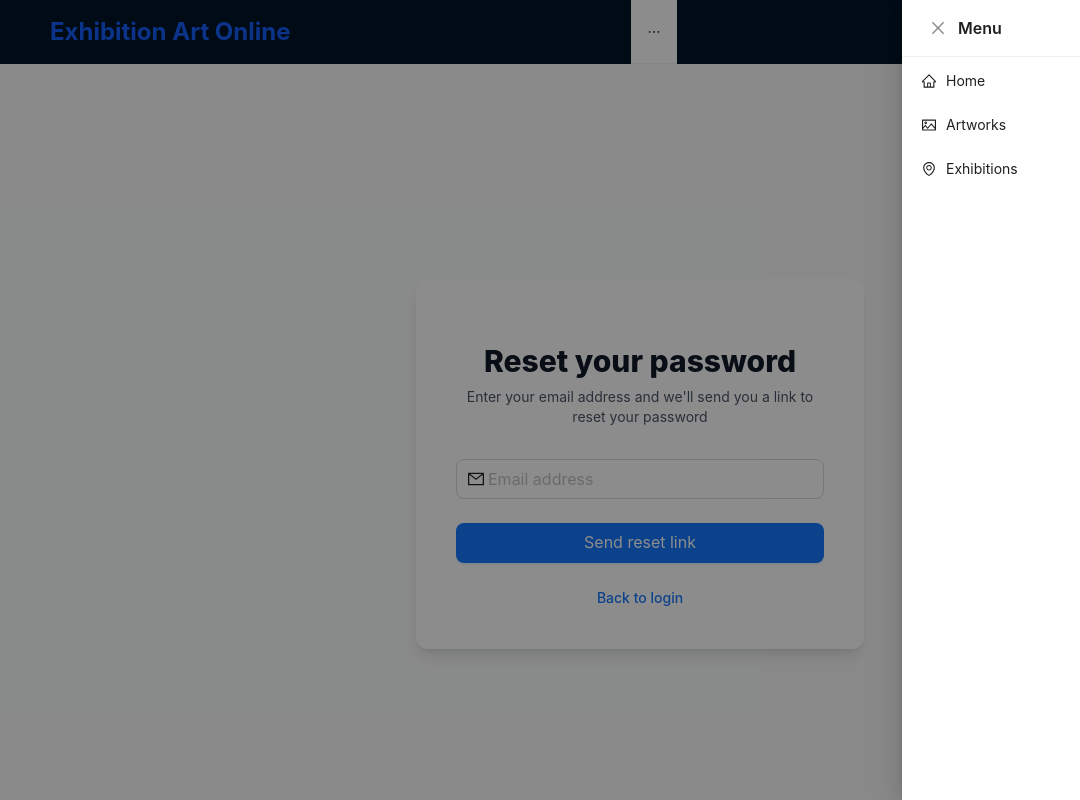
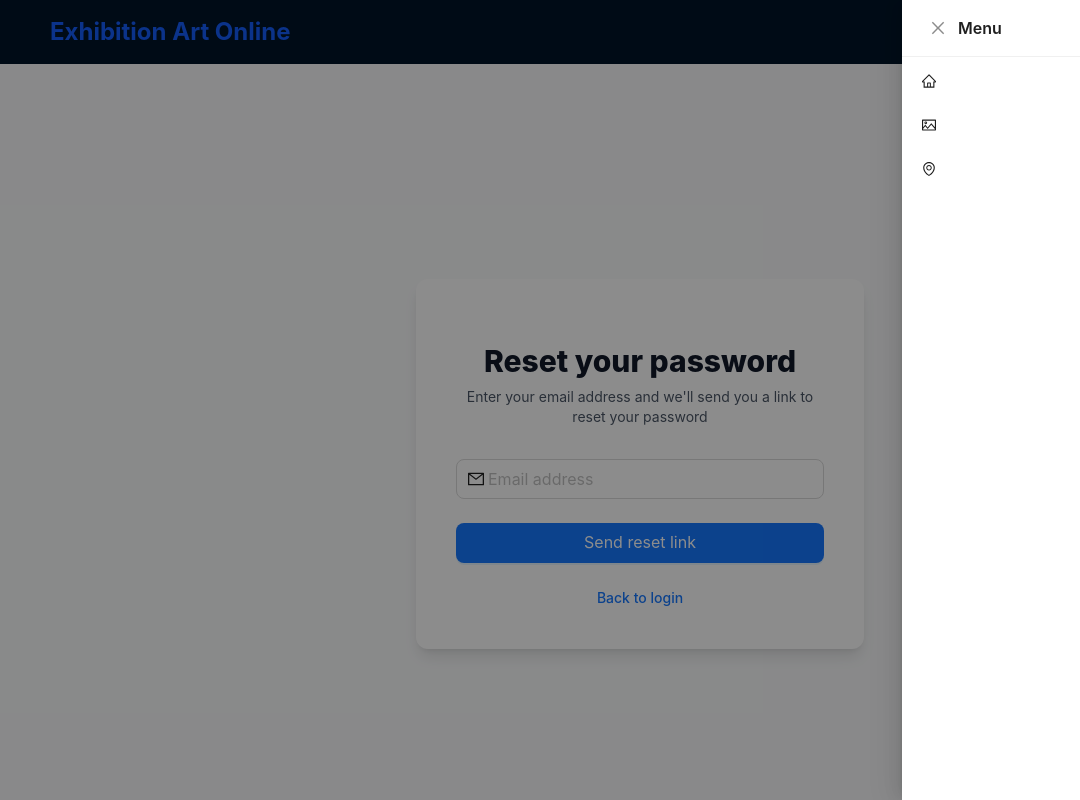
Before and after one commit to NNNNine/exhibitionSenior, a Next.js app in the folder frontend/: page /auth/forget-password in a window 1280 px wide. Both pictures are taken after a click on the button 1214 px from the left and 32 px from the top of the page. Shown: the top 800 px of the page, without its empty margins (0-1080 px from the left). Built offline with nearby package versions, Linux system fonts and the light colour scheme; no server answers.

Commit message:
fix frontend

```diff
--- a/frontend/src/app/auth/login/page.tsx
+++ b/frontend/src/app/auth/login/page.tsx
@@ -1,12 +1,30 @@
 'use client';
 
-import { useState } from 'react';
-import { Form, Input, Button, Checkbox, message, Divider } from 'antd';
-import { UserOutlined, LockOutlined, GoogleOutlined, FacebookOutlined } from '@ant-design/icons';
+import React, { useState } from 'react';
+import {
+  Form,
+  Input,
+  Button,
+  Checkbox,
+  message,
+  Divider
+} from 'antd';
+import {
+  UserOutlined,
+  LockOutlined,
+  GoogleOutlined,
+  FacebookOutlined
+} from '@ant-design/icons';
 import { motion } from 'framer-motion';
 import Link from 'next/link';
 import { useRouter } from 'next/navigation';
-import { useAuth } from '@/contexts/AuthContext';
+import { useAuthContext } from '@/contexts/AuthContext';
+
+// Metadata for the page
+export const metadata = {
+  title: 'Login - Exhibition Art Online',
+  description: 'Login to your Exhibition Art Online account'
+};
 
 interface LoginFormValues {
   email: string;
@@ -14,9 +32,9 @@ interface LoginFormValues {
   remember: boolean;
 }
 
-export default function Login() {
+export default function LoginPage() {
   const [loading, setLoading] = useState<boolean>(false);
-  const { login } = useAuth();
+  const { login } = useAuthContext();
   const router = useRouter();
 
   const onFinish = async (values: LoginFormValues) => {
@@ -27,9 +45,11 @@ export default function Login() {
       router.push('/dashboard');
     } catch (error) {
       console.error('Login error:', error);
-      message.error(error instanceof Error
-        ? error.message
-        : 'Login failed. Please check your credentials.');
+      message.error(
+        error instanceof Error
+          ? error.message
+          : 'Login failed. Please check your credentials.'
+      );
     } finally {
       setLoading(false);
     }
@@ -94,7 +114,7 @@ export default function Login() {
               <Checkbox>Remember me</Checkbox>
             </Form.Item>
 
-            <Link href="/forgot-password" className="font-medium text-blue-600 hover:text-blue-500">
+            <Link href="/auth/forgot-password" className="font-medium text-blue-600 hover:text-blue-500">
               Forgot your password?
             </Link>
           </div>
--- a/frontend/src/components/layout/Layout.tsx
+++ b/frontend/src/components/layout/Layout.tsx
@@ -1,4 +1,6 @@
-import React, { useState } from 'react';
+'use client';
+
+import React, { useState, useEffect, useMemo } from 'react';
 import { Layout as AntLayout, Menu, Button, Dropdown, Avatar, Space, Drawer } from 'antd';
 import Link from 'next/link';
 import { useRouter, usePathname } from 'next/navigation';
@@ -27,21 +29,84 @@ const Layout: React.FC<LayoutProps> = ({ children }) => {
   const router = useRouter();
   const pathname = usePathname();
   const [mobileMenuOpen, setMobileMenuOpen] = useState(false);
+  const [isClient, setIsClient] = useState(false);
+
+  // Ensure component only renders on client
+  useEffect(() => {
+    setIsClient(true);
+  }, []);
 
   // Get current selected menu item based on pathname
   const getSelectedKey = () => {
+    if (!pathname) return 'home';
     if (pathname === '/') return 'home';
-    if (pathname?.startsWith('/artworks')) return 'artworks';
-    if (pathname?.startsWith('/exhibitions')) return 'exhibitions';
-    if (pathname?.startsWith('/artist')) return 'artist';
-    if (pathname?.startsWith('/curator')) return 'curator';
-    if (pathname?.startsWith('/admin')) return 'admin';
-    if (pathname?.startsWith('/profile')) return 'profile';
+    if (pathname.startsWith('/artworks')) return 'artworks';
+    if (pathname.startsWith('/exhibitions')) return 'exhibitions';
+    if (pathname.startsWith('/artist')) return 'artist';
+    if (pathname.startsWith('/curator')) return 'curator';
+    if (pathname.startsWith('/admin')) return 'admin';
+    if (pathname.startsWith('/profile')) return 'profile';
     return '';
   };
 
+  // Memoize menu items to prevent unnecessary re-renders
+  const menuItems = useMemo(() => {
+    const baseItems = [
+      {
+        key: 'home',
+        label: <Link href="/" style={{ color: 'white' }}>Home</Link>,
+        icon: <HomeOutlined />,
+      },
+      {
+        key: 'artworks',
+        label: <Link href="/artworks" style={{ color: 'white' }}>Artworks</Link>,
+        icon: <PictureOutlined />,
+      },
+      {
+        key: 'exhibitions',
+        label: <Link href="/exhibitions" style={{ color: 'white' }}>Exhibitions</Link>,
+        icon: <EnvironmentOutlined />,
+      },
+    ];
+
+    // Add role-specific items if authenticated
+    if (isAuthenticated && user) {
+      if (user.role === UserRole.ARTIST) {
+        baseItems.push({
+          key: 'artist',
+          label: <Link href="/artist">Artist Dashboard</Link>,
+          icon: <DashboardOutlined />,
+        });
+        baseItems.push({
+          key: 'upload',
+          label: <Link href="/artworks/upload">Upload Artwork</Link>,
+          icon: <PlusOutlined />,
+        });
+      } else if (user.role === UserRole.CURATOR) {
+        baseItems.push({
+          key: 'curator',
+          label: <Link href="/curator">Curator Dashboard</Link>,
+          icon: <DashboardOutlined />,
+        });
+        baseItems.push({
+          key: 'create-exhibition',
+          label: <Link href="/exhibitions/create">Create Exhibition</Link>,
+          icon: <PlusOutlined />,
+        });
+      } else if (user.role === UserRole.ADMIN) {
+        baseItems.push({
+          key: 'admin',
+          label: <Link href="/admin">Admin Dashboard</Link>,
+          icon: <DashboardOutlined />,
+        });
+      }
+    }
+
+    return baseItems;
+  }, [isAuthenticated, user]);
+
   // User menu items
-  const userMenuItems = [
+  const userMenuItems = useMemo(() => [
     {
       key: 'profile',
       label: 'Profile',
@@ -74,58 +139,11 @@ const Layout: React.FC<LayoutProps> = ({ children }) => {
       icon: <LogoutOutlined />,
       onClick: () => logout(),
     },
-  ];
+  ], [user, logout, router]);
 
-  // Main menu items
-  const menuItems = [
-    {
-      key: 'home',
-      label: <Link href="/">Home</Link>,
-      icon: <HomeOutlined />,
-    },
-    {
-      key: 'artworks',
-      label: <Link href="/artworks">Artworks</Link>,
-      icon: <PictureOutlined />,
-    },
-    {
-      key: 'exhibitions',
-      label: <Link href="/exhibitions">Exhibitions</Link>,
-      icon: <EnvironmentOutlined />,
-    },
-  ];
-
-  // Role-specific menu items
-  if (isAuthenticated) {
-    if (user?.role === UserRole.ARTIST) {
-      menuItems.push({
-        key: 'artist',
-        label: <Link href="/artist">Artist Dashboard</Link>,
-        icon: <DashboardOutlined />,
-      });
-      menuItems.push({
-        key: 'upload',
-        label: <Link href="/artworks/upload">Upload Artwork</Link>,
-        icon: <PlusOutlined />,
-      });
-    } else if (user?.role === UserRole.CURATOR) {
-      menuItems.push({
-        key: 'curator',
-        label: <Link href="/curator">Curator Dashboard</Link>,
-        icon: <DashboardOutlined />,
-      });
-      menuItems.push({
-        key: 'create-exhibition',
-        label: <Link href="/exhibitions/create">Create Exhibition</Link>,
-        icon: <PlusOutlined />,
-      });
-    } else if (user?.role === UserRole.ADMIN) {
-      menuItems.push({
-        key: 'admin',
-        label: <Link href="/admin">Admin Dashboard</Link>,
-        icon: <DashboardOutlined />,
-      });
-    }
+  // Prevent hydration errors by rendering nothing on initial server-side render
+  if (!isClient) {
+    return null;
   }
 
   return (
@@ -141,13 +159,22 @@ const Layout: React.FC<LayoutProps> = ({ children }) => {
           </Link>
         </div>
 
+        {/* Navigation */}
+        <div className="flex items-center space-x-4">
           {/* Desktop Navigation */}
           <div className="hidden md:block">
             <Menu
               mode="horizontal"
               selectedKeys={[getSelectedKey()]}
               items={menuItems}
-            className="border-0"
+              className="border-0 flex items-center"
+              style={{
+                display: 'flex',
+                alignItems: 'center',
+                justifyContent: 'center',
+                border: 'none',
+                backgroundColor: 'transparent',
+              }}
             />
           </div>
 
@@ -189,7 +216,9 @@ const Layout: React.FC<LayoutProps> = ({ children }) => {
               icon={<MenuOutlined />}
               onClick={() => setMobileMenuOpen(true)}
               className="ml-2 md:hidden"
+              style={{ color: '#fff' }}
             />
+            </div>
         </div>
       </Header>
 
@@ -199,29 +228,21 @@ const Layout: React.FC<LayoutProps> = ({ children }) => {
         placement="right"
         onClose={() => setMobileMenuOpen(false)}
         open={mobileMenuOpen}
-        bodyStyle={{ padding: 0 }}
+        styles={{ body: { padding: 0, backgroundColor: '#fff' } }}
       >
         <Menu
           mode="vertical"
           selectedKeys={[getSelectedKey()]}
-          items={menuItems}
-          style={{ borderRight: 0 }}
+          items={[
+        ...menuItems,
+        ...(isAuthenticated ? [
+          { type: 'divider' as const },
+          ...userMenuItems
+        ] : [])
+          ]}
+          style={{ borderRight: 0, backgroundColor: '#fff' }}
           onClick={() => setMobileMenuOpen(false)}
         />
-
-        {isAuthenticated && (
-          <>
-            <div className="p-4 border-t">
-              <p className="text-gray-500 mb-2">User Menu</p>
-              <Menu
-                mode="vertical"
-                items={userMenuItems}
-                style={{ borderRight: 0 }}
-                onClick={() => setMobileMenuOpen(false)}
-              />
-            </div>
-          </>
-        )}
       </Drawer>
 
       {/* Main Content */}
--- a/frontend/src/contexts/AuthContext.tsx
+++ b/frontend/src/contexts/AuthContext.tsx
@@ -1,3 +1,4 @@
+'use client'
 import React, { createContext, useContext, ReactNode } from 'react';
 import useAuth from '@/hooks/useAuth';
 import { User, UserRole } from '@/types/user.types';
```
Lines whose indentation alone changed are shown as unchanged.
